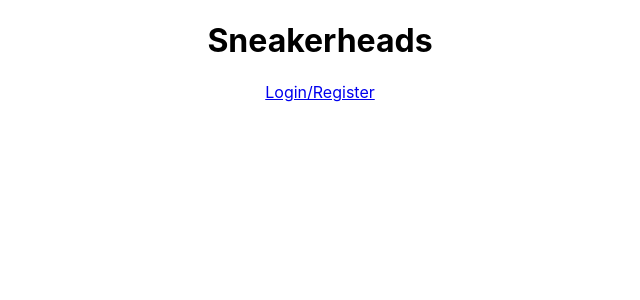
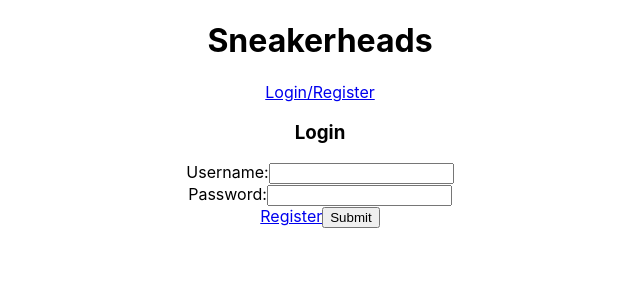
Before and after one commit to Jeronimo-M/Sneakerheads, a React (Create React App) app in the folder client/: page /login in a window 1280 px wide. Shown: the top 300 px of the page, without its empty margins (320-960 px from the left). Built offline with nearby package versions, Linux system fonts and the light colour scheme.

Commit message:
Login added

```diff
--- a/client/src/App.js
+++ b/client/src/App.js
@@ -1,17 +1,34 @@
+// CSS
 import './App.css';
 // packages
-
+import { useState, useEffect } from 'react';
+import { Switch, Route, useHistory } from 'react-router-dom'
 // components
 import Layout from './layouts/Layout';
-
+import Login from './screens/Login';
+import { loginUser, registerUser, removeToken, verifyUser } from './services/auth';
 
 function App() {
+  const [currentUser, setCurrentUser] = useState(null);
 
+  const history = useHistory();
+
+  const handleLogin = async (formData) => {
+    const userData = await loginUser(formData);
+    setCurrentUser(userData);
+    history.push('/')
+  }
 
   return (
     <div className="App">
       <Layout>
-
+        <Switch>
+        <Route path='/login'>
+            <Login
+              handleLogin={handleLogin}
+            />
+        </Route>
+        </Switch>
       </Layout>
     </div>
   );
--- a/client/src/layouts/Layout.jsx
+++ b/client/src/layouts/Layout.jsx
@@ -8,7 +8,7 @@
       <header>
         <h1>Sneakerheads</h1>
 
-            <Link to='/login'>Login/Register</Link>
+        <Link to='/login'>Login/Register</Link>
 
       </header>
       {props.children}
--- /dev/null
+++ b/client/src/screens/Login.jsx
@@ -0,0 +1,50 @@
+import { useState } from 'react';
+import { Link } from 'react-router-dom';
+
+export default function Login(props) {
+  const [formData, setFormData] = useState({
+    username: '',
+    password: ''
+  })
+  const { username, password } = formData;
+  const {handleLogin} = props;
+
+  const handleChange = (e) => {
+    const { name, value } = e.target;
+    setFormData(prevState => ({
+      ...prevState,
+      [name]: value
+    }))
+  }
+
+  return (
+    <form onSubmit={(e) => {
+      e.preventDefault();
+      handleLogin(formData)
+    }}>
+      <h3>Login</h3>
+      <label>
+        Username:
+        <input
+          type='text'
+          name='username'
+          value={username}
+          onChange={handleChange}
+        />
+      </label>
+      <br />
+      <label>
+        Password:
+        <input
+          type='password'
+          name='password'
+          value={password}
+          onChange={handleChange}
+        />
+      </label>
+      <br />
+      <Link to='/register'>Register</Link>
+      <button>Submit</button>
+    </form>
+  )
+}
```
